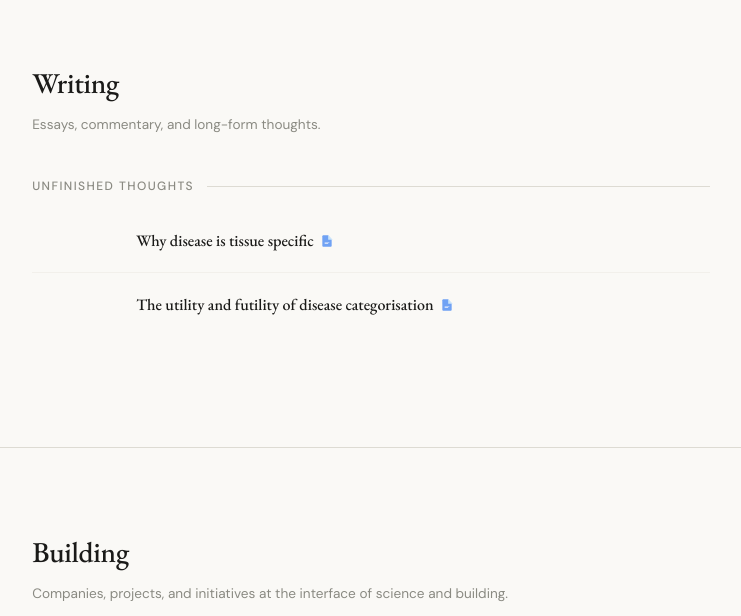
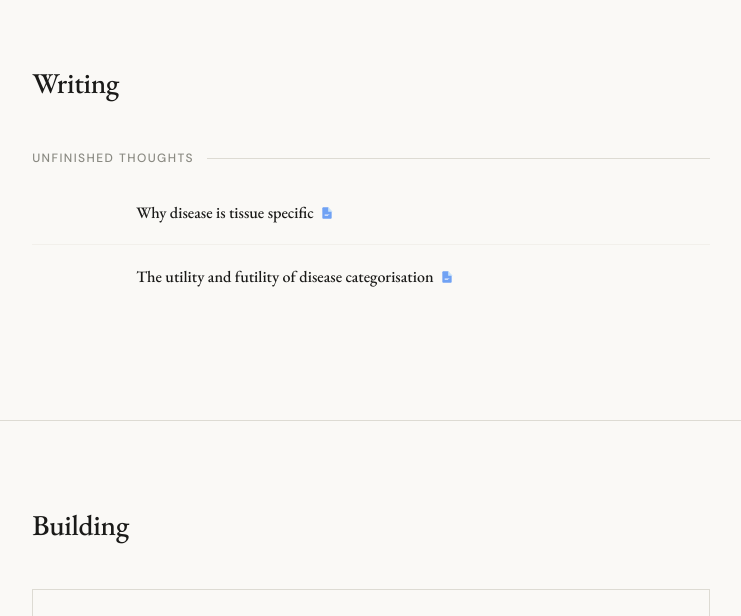
Before and after one commit to benjaminvyshedskiy/benjaminvyshedskiy.github.io, a plain HTML site: page index.html in a window 1280 px wide. Shown: the part 1630-2246 px from the top of the page, without its empty margins (269-1010 px from the left). Drawn offline with nearby package versions, Linux system fonts and the light colour scheme.

Commit message:
removed section description

```diff
--- a/index.html
+++ b/index.html
@@ -522,7 +522,6 @@
     <section id="writings">
       <div class="section-header fade-in">
         <h2>Writing</h2>
-        <p>Essays, commentary, and long-form thoughts.</p>
       </div>
 
       <div class="writing-subsection fade-in">
@@ -548,7 +547,6 @@
     <section id="building">
       <div class="section-header fade-in">
         <h2>Building</h2>
-        <p>Companies, projects, and initiatives at the interface of science and building.</p>
       </div>
 
       <div class="venture-grid">
```
